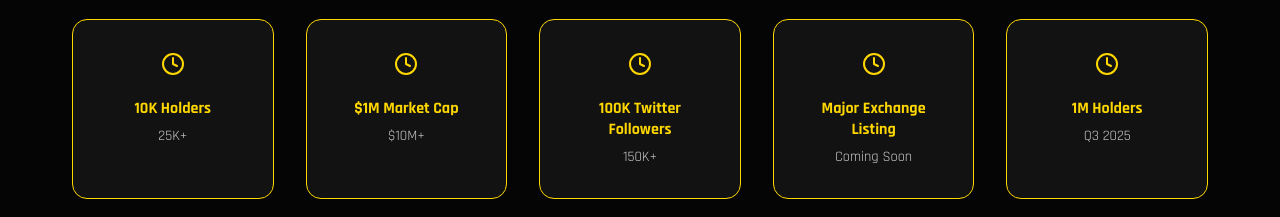
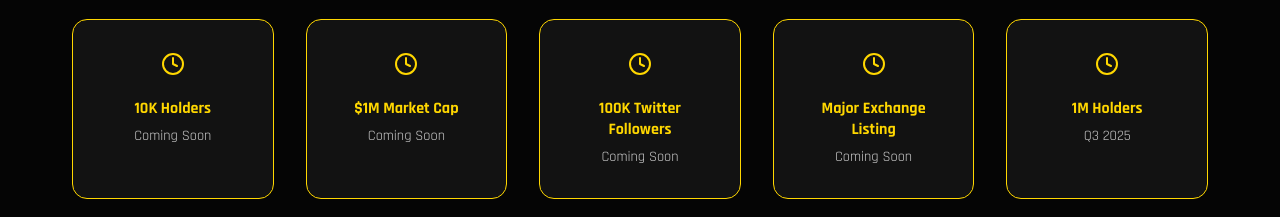
Before and after one commit to Shahidur8381/v2, a React (Vite) app: page / in a window 1280 px wide. Shown: the part 4560-4777 px from the top of the page. Built offline with nearby package versions, Linux system fonts and the light colour scheme.

Commit message:
fix roadmap achievements

```diff
--- a/src/components/Roadmap.tsx
+++ b/src/components/Roadmap.tsx
@@ -66,9 +66,9 @@ const Roadmap = () => {
   ]
 
   const milestones = [
-    { target: '10K Holders', achieved: false, count: '25K+' },
-    { target: '$1M Market Cap', achieved: false, count: '$10M+' },
-    { target: '100K Twitter Followers', achieved: false, count: '150K+' },
+    { target: '10K Holders', achieved: false, count: 'Coming Soon' },
+    { target: '$1M Market Cap', achieved: false, count: 'Coming Soon' },
+    { target: '100K Twitter Followers', achieved: false, count: 'Coming Soon' },
     { target: 'Major Exchange Listing', achieved: false, count: 'Coming Soon' },
     { target: '1M Holders', achieved: false, count: 'Q3 2025' }
   ]
```
